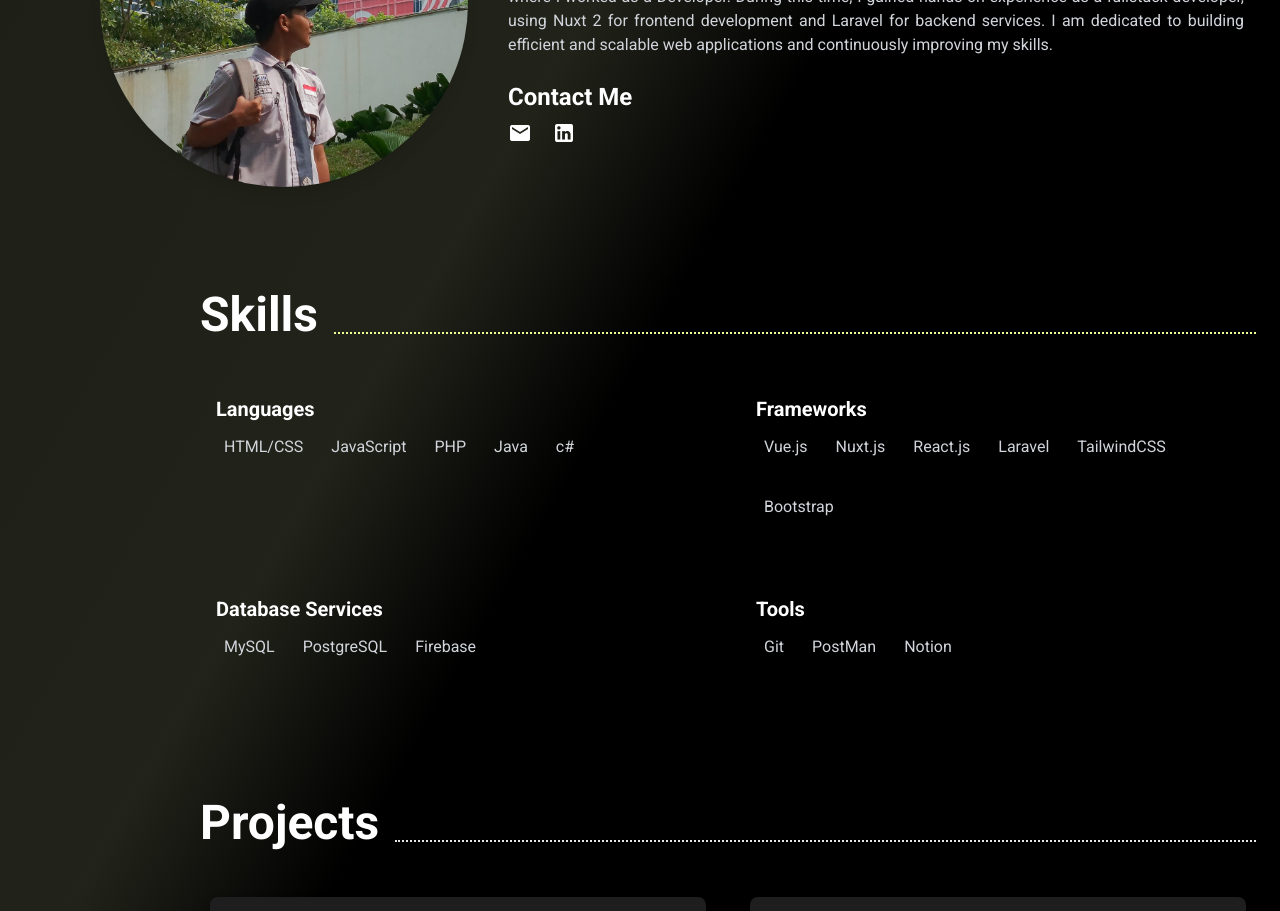
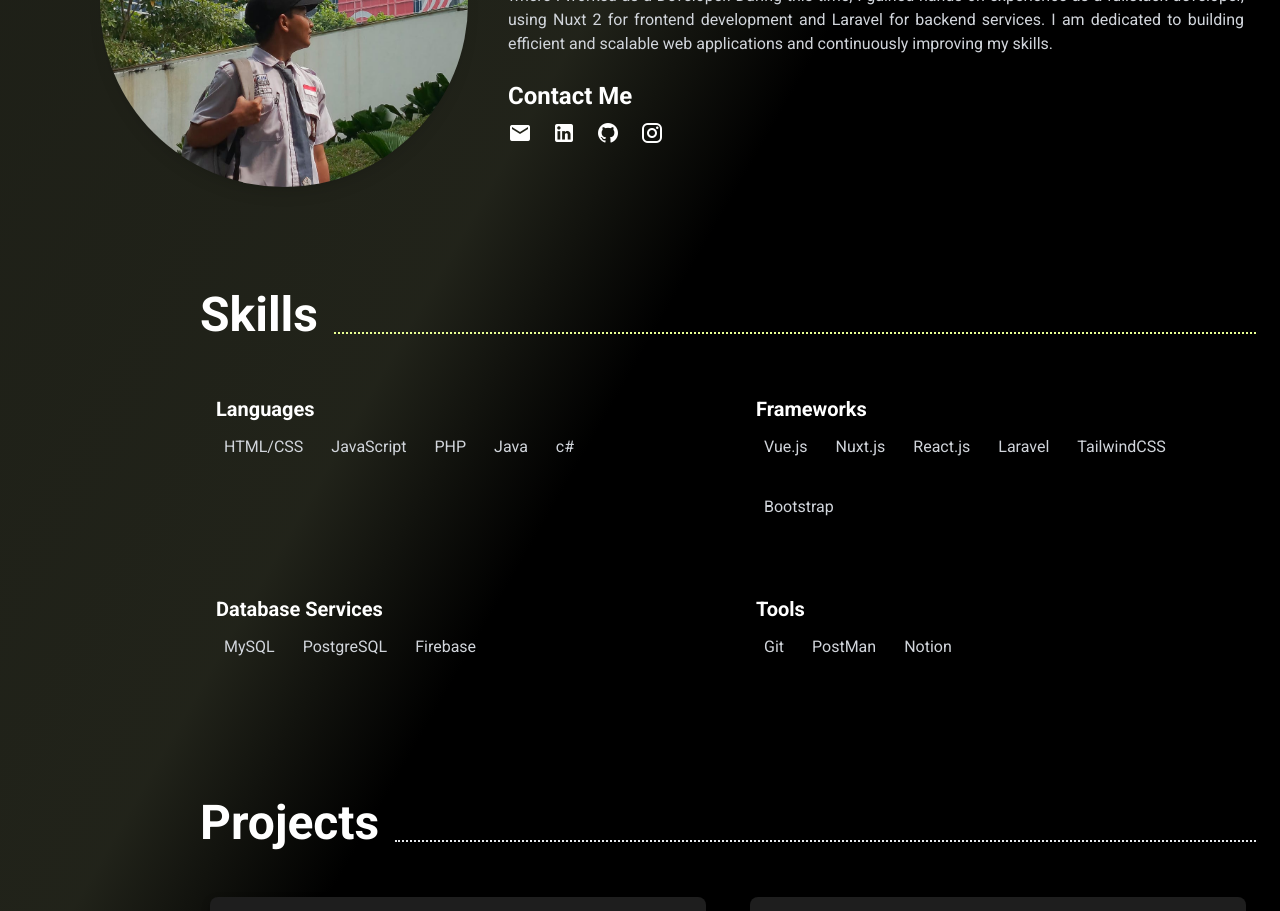
Before and after one commit to DhitGT/cleanportfolio, a Nuxt app: page / in a window 1280 px wide. Shown: the part 1220-2131 px from the top of the page. Built offline with nearby package versions, Linux system fonts and the light colour scheme; a web font is replaced by a local one.

Commit message:
add oesman img

```diff
--- a/components/About.vue
+++ b/components/About.vue
@@ -59,6 +59,24 @@
               <v-icon>mdi-linkedin</v-icon>
             </a>
           </div>
+          <div>
+            <a
+              href="https://github.com/DhitGT"
+              target="_blank"
+              class="text-gray-400 my-2 max-height-fit"
+            >
+              <v-icon>mdi-github</v-icon>
+            </a>
+          </div>
+          <div>
+            <a
+              href="https://www.instagram.com/d.dheepy/"
+              target="_blank"
+              class="text-gray-400 my-2 max-height-fit"
+            >
+              <v-icon>mdi-instagram</v-icon>
+            </a>
+          </div>
         </div>
       </div>
     </div>
```
